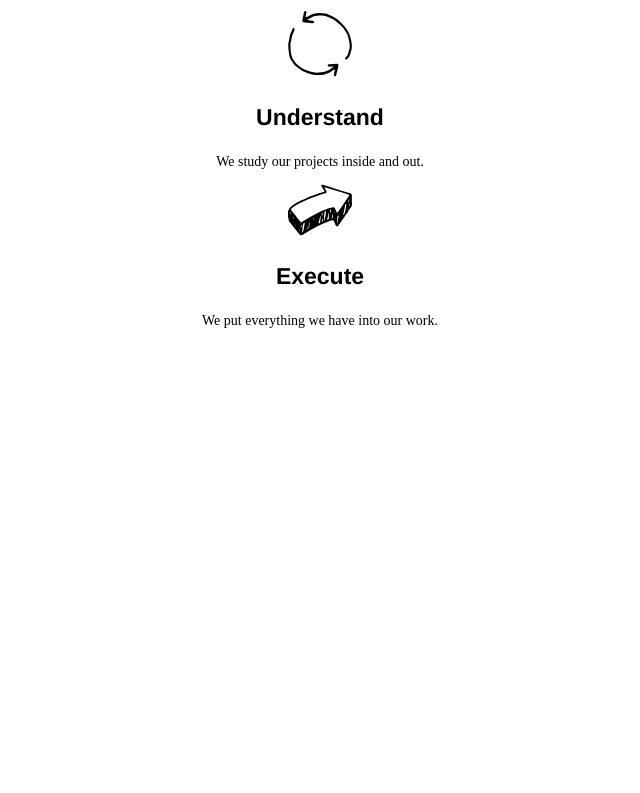
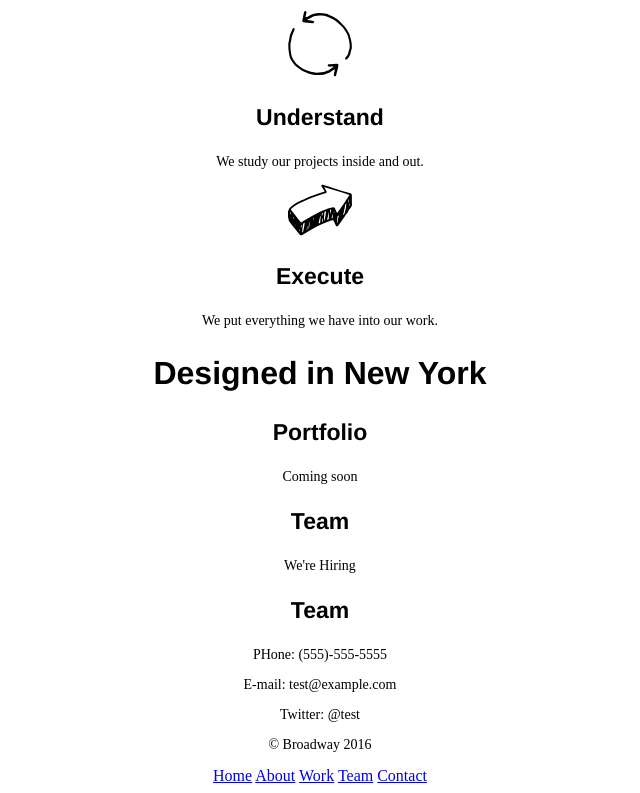
Before and after one commit to acrophain/broadway, a plain HTML site: page index.html in a window 1280 px wide. Shown: the part 413-1206 px from the top of the page, without its empty margins (320-960 px from the left). Before the commit the page ends 800 px from the top, so only its background shows below. Drawn offline with Linux system fonts and the light colour scheme.

Commit message:
second commit more stuff

```diff
--- a/index.html
+++ b/index.html
@@ -9,11 +9,11 @@
     <h1 class="backgroundimage">Broadway Design</h1>
     <p></p>
     <nav>
-      <a class="li" href="#introduction">Home</a>
-      <a class="li" href="#introduction">About</a>
-      <a class="li" href="#introduction">Work</a>
-      <a class="li" href="#introduction">Team</a>
-      <a class="li" href="#introduction">Contact</a>
+      <a class="li" href="#home">Home</a>
+      <a class="li" href="#about">About</a>
+      <a class="li" href="#work">Work</a>
+      <a class="li" href="#team">Team</a>
+      <a class="li" href="#contact">Contact</a>
     </nav>
     <!-- First section -->
     <h2>Our Process</h2>
@@ -56,7 +56,27 @@
     </svg>
     <h3>Execute</h3>
     <p>We put everything we have into our work.</p>
+
     <!-- Second section -->
+    <h2 class="backgroundimage">Designed in New York</h2>
+    <h3>Portfolio</h3>
+    <p>Coming soon</p>
+    <h3 id="team">Team</h3>
+    <p>We're Hiring</p>
+    <h3 id="contact">Team</h3>
+    <p>PHone: (555)-555-5555</p>
+    <p>E-mail: test@example.com</p>
+    <p>Twitter: @test</p>
+
+    <!-- footer -->
+    <p>&copy; Broadway 2016</p>
+    <nav>
+      <a class="li" href="#home">Home</a>
+      <a class="li" href="#about">About</a>
+      <a class="li" href="#work">Work</a>
+      <a class="li" href="#team">Team</a>
+      <a class="li" href="#contact">Contact</a>
+    </nav>
 
 
 
--- a/resources/css/style.css
+++ b/resources/css/style.css
@@ -33,6 +33,7 @@ h3 .backgrounddiv {
   color: white;
 }
 .footer {
+  text-align: left;
   font-family: Helvetica;
   font-size: 11px;
   color: white;
```
